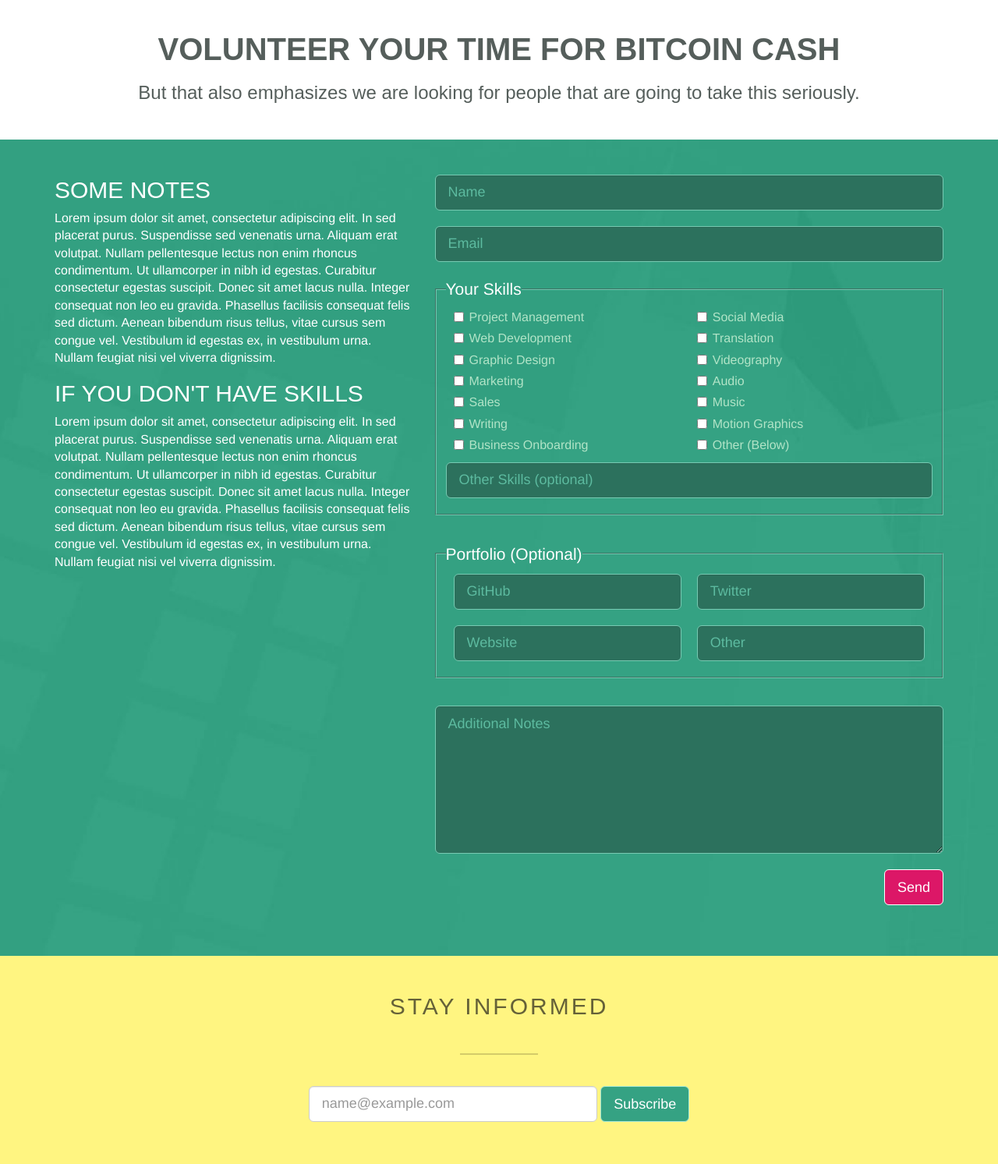
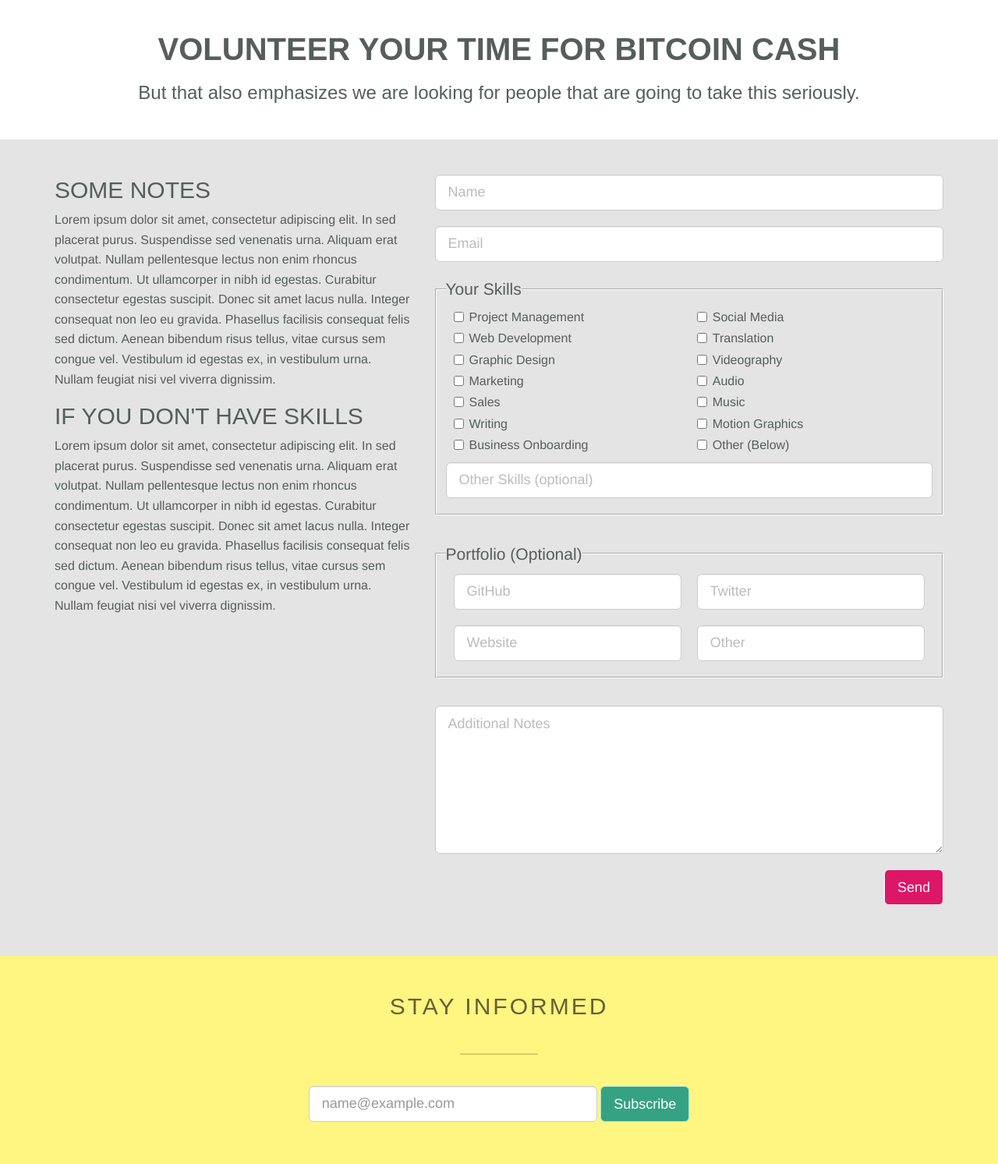
Before and after one commit to The-Bitcoin-Cash-Fund/thebitcoincash.fund, a PHP site: page /volunteer/ in a window 1280 px wide. Shown: the part 564-2057 px from the top of the page at 78% size. Run offline with PHP 8.4, Linux system fonts and the light colour scheme; data that the repository does not hold is empty; some web fonts are replaced.

Commit message:
Changed the forms to gray

```diff
--- a/html/assets/css/forms.css
+++ b/html/assets/css/forms.css
@@ -18,7 +18,7 @@
   /*border-radius: 0 !important;*/
 }
 .form-control:focus {
-  border-color: #91da76;
+  border-color: #35a283;
   outline: 0;
   -webkit-box-shadow: inset 0 1px 1px rgba(0, 0, 0, 0.075), 0 0 8px rgba(255, 245, 129, 0.6);
   box-shadow:         inset 0 1px 1px rgba(0, 0, 0, 0.075), 0 0 8px rgba(255, 245, 129, 0.6);
--- a/html/assets/css/proposal.css
+++ b/html/assets/css/proposal.css
@@ -99,7 +99,8 @@
 /* Proposal Form
 --------------------------------------------*/
 .proposalForm {
-  background: #35a283 url("../img/bg_contact.jpg") center center no-repeat;
+  /*background: #35a283 url("../img/bg_contact.jpg") center center no-repeat;*/
+  background-color: #e4e4e4;
   background-size: cover;
   color: #fff;
   padding-top: 45px;
@@ -108,33 +109,34 @@
 }
 .proposalForm-input {
   margin-bottom: 20px;
-  border-color: #77cab2;
-  background-color: #2c715d;
-  color: #fff;
+  border-color: #ccc;
+  background-color: #fff;
+  color: #3c403f
 }
 .proposalForm-input::-webkit-input-placeholder {
-  color: #5dbba0;
+  color: #bbb;
 }
 .proposalForm-input::-moz-placeholder {
-  color: #5dbba0;
+  color: #bbb;
 }
 .proposalForm-input:-ms-input-placeholder {
-  color: #5dbba0;
+  color: #bbb;
 }
 .proposalForm-input:-moz-placeholder {
-  color: #5dbba0;
+  color: #bbb;
 }
 .proposalForm-heading {
-  color: #fff;
+  color: #555e5b;
   text-align: left;
   letter-spacing: 0;
   padding-top: 0;
   padding-bottom: 5px;
 }
 .proposalForm-text {
-  color: #fff;
+  color: #555e5b;
   text-align: left;
   margin-bottom: 15px;
+  line-height: 1.6;
 }
 .proposalForm-fieldsetHalf {
   width: 100%;
--- a/html/assets/css/volunteer.css
+++ b/html/assets/css/volunteer.css
@@ -38,7 +38,8 @@
 /* Volunteer Form
 --------------------------------------------*/
 .volunteerForm {
-  background: #35a283 url("../img/bg_contact.jpg") center center no-repeat;
+  /*background: #35a283 url("../img/bg_contact.jpg") center center no-repeat;*/
+  background-color: #e4e4e4;
   background-size: cover;
   color: #fff;
   padding-top: 45px;
@@ -47,33 +48,34 @@
 }
 .volunteerForm-input {
   margin-bottom: 20px;
-  border-color: #77cab2;
-  background-color: #2c715d;
-  color: #fff;
+  border-color: #ccc;
+  background-color: #fff;
+  color: #3c403f;
 }
 .volunteerForm-input::-webkit-input-placeholder {
-  color: #5dbba0;
+  color: #bbb;
 }
 .volunteerForm-input::-moz-placeholder {
-  color: #5dbba0;
+  color: #bbb;
 }
 .volunteerForm-input:-ms-input-placeholder {
-  color: #5dbba0;
+  color: #bbb;
 }
 .volunteerForm-input:-moz-placeholder {
-  color: #5dbba0;
+  color: #bbb;
 }
 .volunteerForm-heading {
-  color: #fff;
+  color: #555e5b;
   text-align: left;
   letter-spacing: 0;
   padding-top: 0;
   padding-bottom: 5px;
 }
 .volunteerForm-text {
-  color: #fff;
+  color: #555e5b;
   text-align: left;
   margin-bottom: 15px;
+  line-height: 1.6;
 }
 .volunteerForm-fieldsetHalf {
   width: 100%;
@@ -87,18 +89,18 @@
 }
 .volunteerForm-fieldset {
   min-width: 0;
-  border-color: #70c7af;
+  border-color: #fff;
   margin-bottom: 35px;
   text-align: left;
   padding-bottom: 0;
 }
 .volunteerForm-fieldsetLegend {
   margin-bottom: 5px;
-  color: #fff;
+  color: #555e5b;
   text-align: left;
 }
 .volunteerForm-checkbox label {
-  color: #b2e4c7;
+  color: #555e5b;
 }
 .volunteerForm-btn {
   background-color: #dc1767;
```
